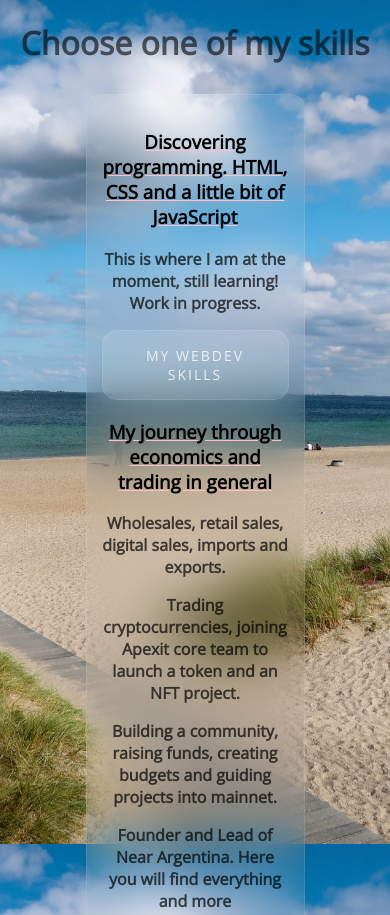
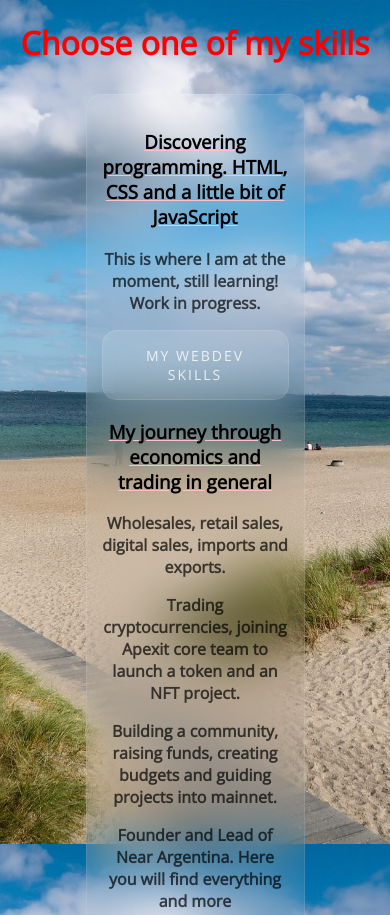
Before and after one commit to IkkeLucky/web-page, a plain HTML site: page index.html in a window 390 px wide. Shown: the top 915 px of the page. Drawn offline with nearby package versions, Linux system fonts and the light colour scheme.

Commit message:
Working on Mobile responsiveness

```diff
--- a/index.html
+++ b/index.html
@@ -9,6 +9,7 @@
 <link rel="preconnect" href="https://fonts.googleapis.com">
 <link rel="preconnect" href="https://fonts.gstatic.com" crossorigin>
 <link href="https://fonts.googleapis.com/css2?family=Montserrat:wght@100&family=Open+Sans:wght@300&display=swap" rel="stylesheet">
+<meta name="viewport" content="width=device-width, initial-scale=1, maximum-scale=1">
 </head>
 
 <body>
--- a/mainpage.css
+++ b/mainpage.css
@@ -59,3 +59,9 @@ body{
         font-weight: bold;
         color: rgb(0, 0, 0, 0.7);
     }
+
+    @media (max-width:500px){
+        h1{
+            color: red;
+        }
+    }
```
